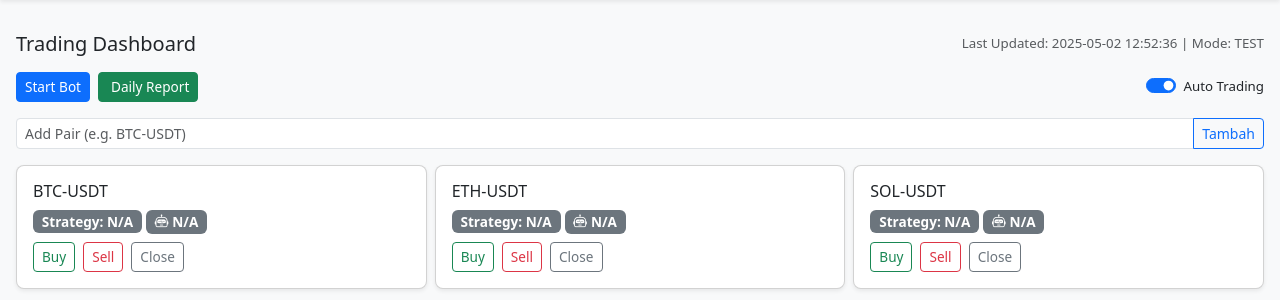
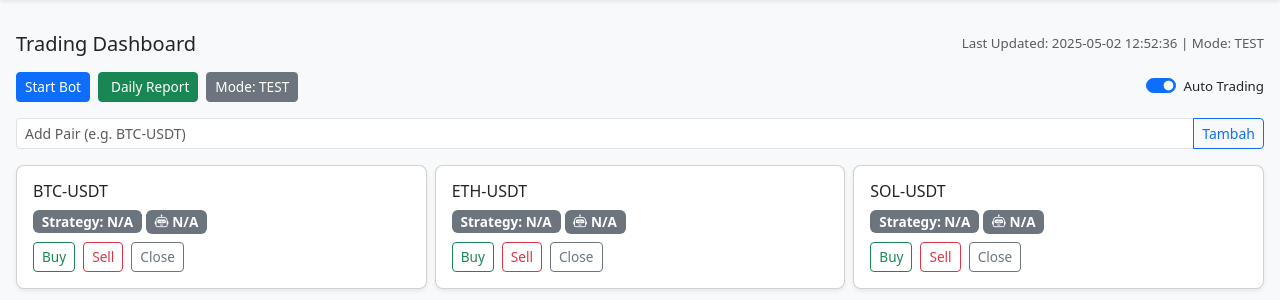
Before and after one commit to Abhrandj/3VWeatoahriBot, a Flask app: page /dashboard/ in a window 1280 px wide. Shown: the part 56-356 px from the top of the page. Run offline with Flask 2, Linux system fonts and the light colour scheme; the visitor is signed in with stand-in values (Sample User, id 1); data that the repository does not hold is empty.

Commit message:
Add toggle LIVE/TEST mode to dashboard + fix session override

```diff
--- a/app/routes/dashboard_routes.py
+++ b/app/routes/dashboard_routes.py
@@ -1,5 +1,3 @@
-# app/routes/dashboard_routes.py
-
 import os
 from datetime import datetime
 from flask import Blueprint, render_template, request, redirect, url_for, flash, session, send_from_directory
@@ -47,7 +45,7 @@ def dashboard():
     generate_roi_chart(bot.portfolio.get_closed())
 
     last_updated = datetime.now().strftime("%Y-%m-%d %H:%M:%S")
-    bot_mode = "LIVE" if is_live_mode() else "TEST"
+    bot_mode = session.get("bot_mode_override", "LIVE" if is_live_mode() else "TEST")
 
     return render_template(
         "dashboard.html",
@@ -77,6 +75,13 @@ def toggle_auto_trade():
     flash(f"Auto Trade {'Aktif' if session['auto_trade'] else 'Nonaktif'}", "info")
     return redirect(url_for("dashboard.dashboard"))
 
+@dashboard_bp.route("/toggle_mode", methods=["POST"])
+def toggle_bot_mode():
+    new_mode = request.form.get("mode", "TEST").upper()
+    session["bot_mode_override"] = new_mode
+    flash(f"Bot mode changed to {new_mode}", "info")
+    return redirect(url_for("dashboard.dashboard"))
+
 @dashboard_bp.route("/graphs/<path:filename>")
 def graph_file(filename):
     return send_from_directory(GRAPHS_FOLDER, filename)
--- a/app/templates/dashboard.html
+++ b/app/templates/dashboard.html
@@ -12,22 +12,33 @@
 
   <!-- Global Action Buttons -->
   <div class="d-flex flex-wrap gap-2 align-items-center mb-3">
+
     <form method="POST" action="{{ url_for('dashboard.start_bot') }}">
       <button class="btn btn-sm btn-primary">Start Bot</button>
     </form>
+
     <form method="POST" action="{{ url_for('dashboard.send_daily_report') }}">
       <button class="btn btn-sm btn-success">
         <i class="bi bi-send-arrow-up me-1"></i> Daily Report
       </button>
     </form>
 
-    <!-- Toggle Mode Manual/Auto -->
+    <!-- Toggle Mode TEST/LIVE -->
+    <form method="POST" action="{{ url_for('dashboard.toggle_bot_mode') }}">
+      <input type="hidden" name="mode" value="{{ 'LIVE' if bot_mode == 'TEST' else 'TEST' }}">
+      <button type="submit" class="btn btn-sm {{ 'btn-danger' if bot_mode == 'LIVE' else 'btn-secondary' }}">
+        Mode: {{ bot_mode }}
+      </button>
+    </form>
+
+    <!-- Toggle Auto Trading -->
     <div class="form-check form-switch ms-auto">
       <input class="form-check-input" type="checkbox" id="autoTradeToggle"
              {% if session.get('auto_trade', False) %}checked{% endif %}
              onchange="toggleAutoTrade(this)">
       <label class="form-check-label small" for="autoTradeToggle">Auto Trading</label>
     </div>
+
     <form id="toggleForm" method="POST" action="{{ url_for('dashboard.toggle_auto_trade') }}" style="display: none;">
       <input type="hidden" name="auto_trade" id="auto_trade_input" value="0">
     </form>
@@ -78,7 +89,6 @@
                 <button class="btn btn-sm btn-outline-secondary">Close</button>
               </form>
             </div>
-
           </div>
         </div>
       </div>
--- a/core/utils.py
+++ b/core/utils.py
@@ -1,14 +1,15 @@
-# core/utils.py
-
 import os
 import csv
 import pandas as pd
 import matplotlib.pyplot as plt
+from flask import session
 from core.okx_sdk import OKXClient as CustomOKX
 
 # === 0. Cek Mode Bot ===
 def is_live_mode():
-    return os.getenv("BOT_MODE", "TEST").upper() == "LIVE"
+    override = session.get("bot_mode_override")
+    mode = override or os.getenv("BOT_MODE", "TEST")
+    return mode.upper() == "LIVE"
 
 # === 1. Fetch OHLCV dari file lokal atau OKX ===
 def fetch_ohlcv(symbol, interval='1m', limit=100):
```
